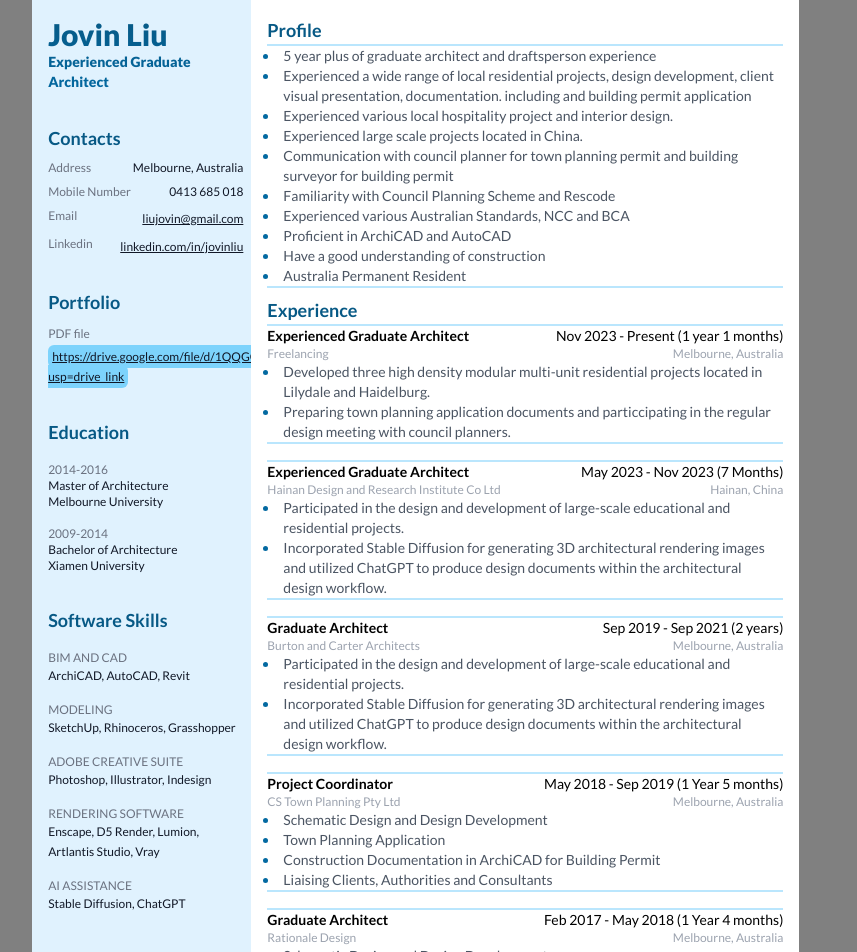
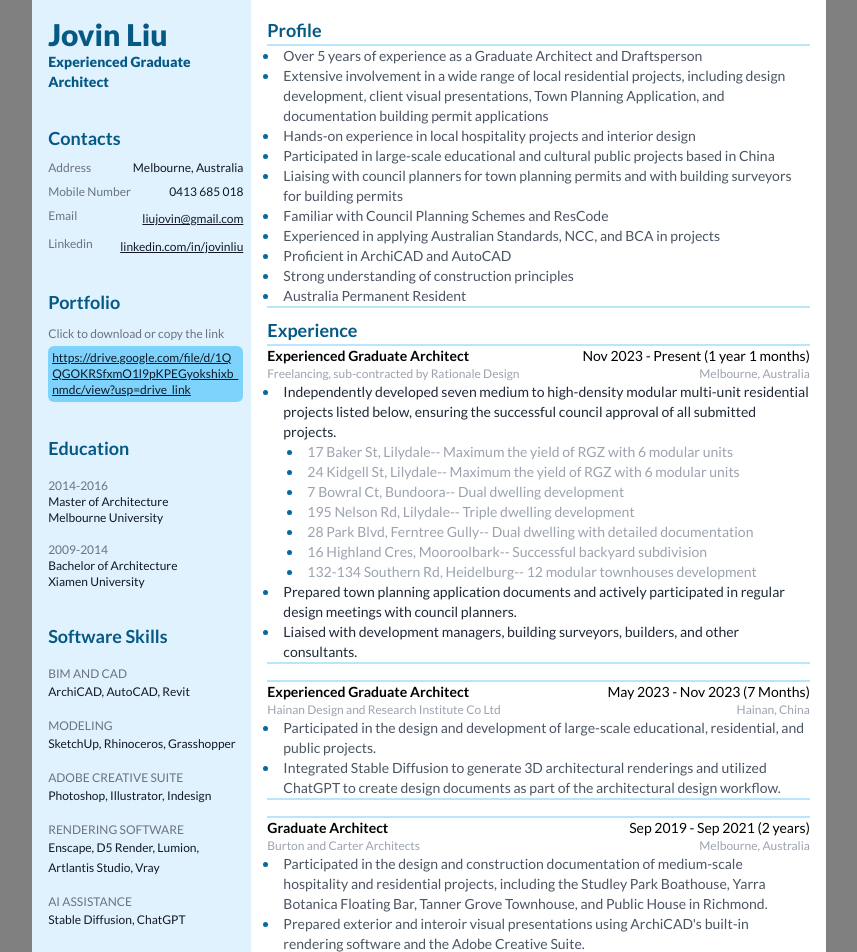
Before and after one commit to JovinLiu/Archi-Resume, a React (Vite) app: page / in a window 1280 px wide. Shown: the top 952 px of the page, without its empty margins (211-1068 px from the left). Built offline with nearby package versions, Linux system fonts and the light colour scheme.

Commit message:
202141211

```diff
--- a/src/App.jsx
+++ b/src/App.jsx
@@ -3,15 +3,9 @@ import Sidebar from "./Layout/Sidebar";
 import Column from "./UI/Column";
 
 function App() {
-  function handleClick() {
-    const link = document.createElement("a");
-    link.href = "/Resume-Jovin-Liu-Full-Stack.pdf";
-    link.download = "Resume-Jovin-Liu-Full-Stack.pdf";
-    document.body.appendChild(link);
-    link.click();
-    document.body.removeChild(link);
-  }
+
   return (
+    <>
     <Column>
       <main className="flex flex-row justify-center">
         <div className="bg-black-400 flex h-[297mm] w-[210mm] flex-row">
@@ -20,6 +14,15 @@ function App() {
         </div>
       </main>
     </Column>
+    <Column>
+      <main className="flex flex-row justify-center">
+        <div className="bg-black-400 flex h-[297mm] w-[210mm] flex-row">
+        {/* <Experience />
+        <Sidebar /> */}
+        </div>
+      </main>
+    </Column>
+    </>
   );
 }
 
--- a/src/Components/ExperienceItems/Exp1.jsx
+++ b/src/Components/ExperienceItems/Exp1.jsx
@@ -17,7 +17,14 @@ function Exp1() {
         <span>Melbourne, Australia</span>
       </Row>
       <Ul className="pl-4 text-gray-600">
-        <Li>Schematic Design and Design Development</Li>
+        <Li>
+          Assisted the Principal Architect in converting drafts into CAD
+          drawings and 3D models.
+        </Li>
+        <Li>
+          Prepared Town Planning Applications and Construction Documentation for
+          home extensions.
+        </Li>
       </Ul>
     </Column>
   );
--- a/src/Components/ExperienceItems/Exp2.jsx
+++ b/src/Components/ExperienceItems/Exp2.jsx
@@ -17,10 +17,15 @@ function Exp2() {
         <span>Melbourne, Australia</span>
       </Row>
       <Ul className="pl-4 text-gray-600">
-        <Li>Schematic Design and Design Development</Li>
-        <Li>Town Planning Application</Li>
-        <Li>Construction Documentation in ArchiCAD for Building Permit</Li>
-        <Li>Liaising Clients, Authorities and Consultants</Li>
+        <Li>Prepared Schematic Design and Design Development documents for residential development</Li>
+        <Li>
+          Prepared town planning application documents for backyard subdivisions,
+          duplexes, and multi-unit developments.
+        </Li>
+        <Li>
+          Construction Documentation in ArchiCAD for Building Permit Application
+        </Li>
+        <Li>Liaising Clients, council planners, Authorities and Consultants</Li>
       </Ul>
     </Column>
   );
--- a/src/Components/ExperienceItems/Exp3.jsx
+++ b/src/Components/ExperienceItems/Exp3.jsx
@@ -21,13 +21,14 @@ function Exp3() {
 
       <Ul className="pl-4 text-gray-600">
         <Li>
-          Participated in the design and development of large-scale educational
-          and residential projects.
+          Participated in the design and construction documentation of
+          medium-scale hospitality and residential projects, including the
+          Studley Park Boathouse, Yarra Botanica Floating Bar, Tanner Grove
+          Townhouse, and Public House in Richmond.
         </Li>
         <Li>
-          Incorporated Stable Diffusion for generating 3D architectural
-          rendering images and utilized ChatGPT to produce design documents
-          within the architectural design workflow.
+          Prepared exterior and interoir visual presentations using ArchiCAD's
+          built-in rendering software and the Adobe Creative Suite.
         </Li>
       </Ul>
     </Column>
--- a/src/Components/ExperienceItems/Exp4.jsx
+++ b/src/Components/ExperienceItems/Exp4.jsx
@@ -20,13 +20,13 @@ function Exp4() {
       </Column>
       <Ul className="list-inside pl-4 text-gray-600">
         <Li>
-          Participated in the design and development of large-scale educational
-          and residential projects.
+          Participated in the design and development of large-scale educational,
+          residential, and public projects.
         </Li>
         <Li>
-          Incorporated Stable Diffusion for generating 3D architectural
-          rendering images and utilized ChatGPT to produce design documents
-          within the architectural design workflow.
+          Integrated Stable Diffusion to generate 3D architectural renderings
+          and utilized ChatGPT to create design documents as part of the
+          architectural design workflow.
         </Li>
       </Ul>
     </Column>
--- a/src/Components/ExperienceItems/Exp5.jsx
+++ b/src/Components/ExperienceItems/Exp5.jsx
@@ -14,18 +14,52 @@ function Exp5() {
           <span>Nov 2023 - Present (1 year 1 months)</span>
         </Row>
         <Row className="justify-between text-xs text-gray-400">
-          <span>Freelancing</span>
+          <span>Freelancing, sub-contracted by Rationale Design</span>
           <span>Melbourne, Australia</span>
         </Row>
       </Column>
-      <Ul className="list-inside pl-4 text-gray-600">
+      <Ul className="list-inside pl-4 text-gray-800">
         <Li>
-          Developed three high density modular multi-unit residential projects
-          located in Lilydale and Haidelburg.
+          Independently developed seven medium to high-density modular
+          multi-unit residential projects listed below, ensuring the successful
+          council approval of all submitted projects.
+          <div className="pl-6 text-gray-400">
+            <Li>
+              17 Baker St, Lilydale
+              <span>-- Maximum the yield of RGZ with 6 modular units</span>
+            </Li>
+            <Li>
+              24 Kidgell St, Lilydale
+              <span>-- Maximum the yield of RGZ with 6 modular units</span>
+            </Li>
+            <Li>
+              7 Bowral Ct, Bundoora
+              <span>-- Dual dwelling development</span>
+            </Li>
+            <Li>
+              195 Nelson Rd, Lilydale<span>-- Triple dwelling development</span>
+            </Li>
+            <Li>
+              28 Park Blvd, Ferntree Gully
+              <span>-- Dual dwelling with detailed documentation</span>
+            </Li>
+            <Li>
+              16 Highland Cres, Mooroolbark
+              <span>-- Successful backyard subdivision</span>
+            </Li>
+            <Li>
+              132-134 Southern Rd, Heidelburg
+              <span>-- 12 modular townhouses development</span>
+            </Li>
+          </div>
         </Li>
         <Li>
-          Preparing town planning application documents and particcipating in
-          the regular design meeting with council planners.
+          Prepared town planning application documents and actively participated
+          in regular design meetings with council planners.
+        </Li>
+        <Li>
+          Liaised with development managers, building surveyors, builders, and
+          other consultants.
         </Li>
       </Ul>
     </Column>
--- a/src/Components/NameAndTitle.jsx
+++ b/src/Components/NameAndTitle.jsx
@@ -3,7 +3,7 @@ import Title from "../UI/Title";
 
 function NameAndTitle() {
   return (
-    <Column className="bg-gradient-to-b from-sky-800 to-sky-700 bg-clip-text">
+    <Column className="bg-gradient-to-b from-sky-800 to-sky-800 bg-clip-text">
       <Title type="master1" className="text-transparent">
         <strong>Jovin Liu</strong>
       </Title>
--- a/src/Components/Portfolio.jsx
+++ b/src/Components/Portfolio.jsx
@@ -9,16 +9,20 @@ function Portfolio() {
       <Title type="primary">Portfolio</Title>
       <Row className="align-center justify-between">
         <Column>
-          <Text className="mb-1 pt-[0.1rem]">PDF file</Text>
+          <Text className="mb-1 pt-[0.1rem]">
+            Click to download or copy the link
+          </Text>
           <a
             href="https://drive.google.com/file/d/1QQGOKRSfxmO1l9pKPEGyokshixb_nmdc/view?usp=drive_link"
             target="_blank"
           >
             <Text
               type="tertiary"
-              className="rounded-md bg-sky-300 p-1 underline"
+              className="inline-block text-wrap break-all rounded-md bg-sky-300 p-1 underline"
             >
-              https://drive.google.com/file/d/1QQGOKRSfxmO1l9pKPEGyokshixb_nmdc/view?usp=drive_link
+              {
+                "https://drive.google.com/file/d/1QQGOKRSfxmO1l9pKPEGyokshixb_nmdc/view?usp=drive_link"
+              }
             </Text>
           </a>
         </Column>
--- a/src/Components/Profile.jsx
+++ b/src/Components/Profile.jsx
@@ -8,24 +8,31 @@ function Profile() {
     <Column className="mt-0">
       <Title type="primary">Profile</Title>
       <Ul className="leading-1 border-y-2 border-sky-200 pl-4 text-gray-600">
-        <Li>5 year plus of graduate architect and draftsperson experience</Li>
         <Li>
-          Experienced a wide range of local residential projects, design
-          development, client visual presentation, documentation. including and
-          building permit application
+          Over 5 years of experience as a Graduate Architect and Draftsperson
         </Li>
         <Li>
-          Experienced various local hospitality project and interior design.
+          Extensive involvement in a wide range of local residential projects,
+          including design development, client visual presentations, Town
+          Planning Application, and documentation building permit applications
         </Li>
-        <Li>Experienced large scale projects located in China.</Li>
         <Li>
-          Communication with council planner for town planning permit and
-          building surveyor for building permit
+          Hands-on experience in local hospitality projects and interior design
         </Li>
-        <Li>Familiarity with Council Planning Scheme and Rescode</Li>
-        <Li>Experienced various Australian Standards, NCC and BCA </Li>
+        <Li>
+          Participated in large-scale educational and cultural public projects
+          based in China
+        </Li>
+        <Li>
+          Liaising with council planners for town planning permits and with
+          building surveyors for building permits
+        </Li>
+        <Li>Familiar with Council Planning Schemes and ResCode</Li>
+        <Li>
+          Experienced in applying Australian Standards, NCC, and BCA in projects
+        </Li>
         <Li>Proficient in ArchiCAD and AutoCAD</Li>
-        <Li>Have a good understanding of construction</Li>
+        <Li>Strong understanding of construction principles</Li>
         <Li>Australia Permanent Resident</Li>
       </Ul>
     </Column>
--- a/src/Layout/Experience.jsx
+++ b/src/Layout/Experience.jsx
@@ -1,10 +1,9 @@
 import ExperienceDetail from "../Components/ExperienceDetail";
 import Profile from "../Components/Profile";
-// import Greetings from "../Components/Greetings";
 
 function Experience() {
   return (
-    <section className="flex h-full w-[145mm] list-disc flex-col gap-2 bg-white p-4 text-sm marker:text-sm marker:text-sky-700">
+    <section className="flex h-full w-[152mm] list-disc flex-col gap-2 bg-white p-4 text-sm marker:text-sm marker:text-sky-700">
       <Profile />
       <ExperienceDetail />
     </section>
--- a/src/UI/Text.jsx
+++ b/src/UI/Text.jsx
@@ -1,9 +1,9 @@
 function Text({ children, type = "secondary", className }) {
   let style;
 
-  if (type === "primary") style = "text-sm text-gray-500" + " " + className;
-  if (type === "secondary") style = "text-xs text-gray-500" + " " + className;
-  if (type === "tertiary") style = "text-xs text-gray-900" + " " + className;
+  if (type === "primary") style = "text-sm text-gray-500 " + className;
+  if (type === "secondary") style = "text-xs text-gray-500 " + className;
+  if (type === "tertiary") style = "text-xs text-gray-900 " + className;
 
   return <span className={style}>{children}</span>;
 }
```
